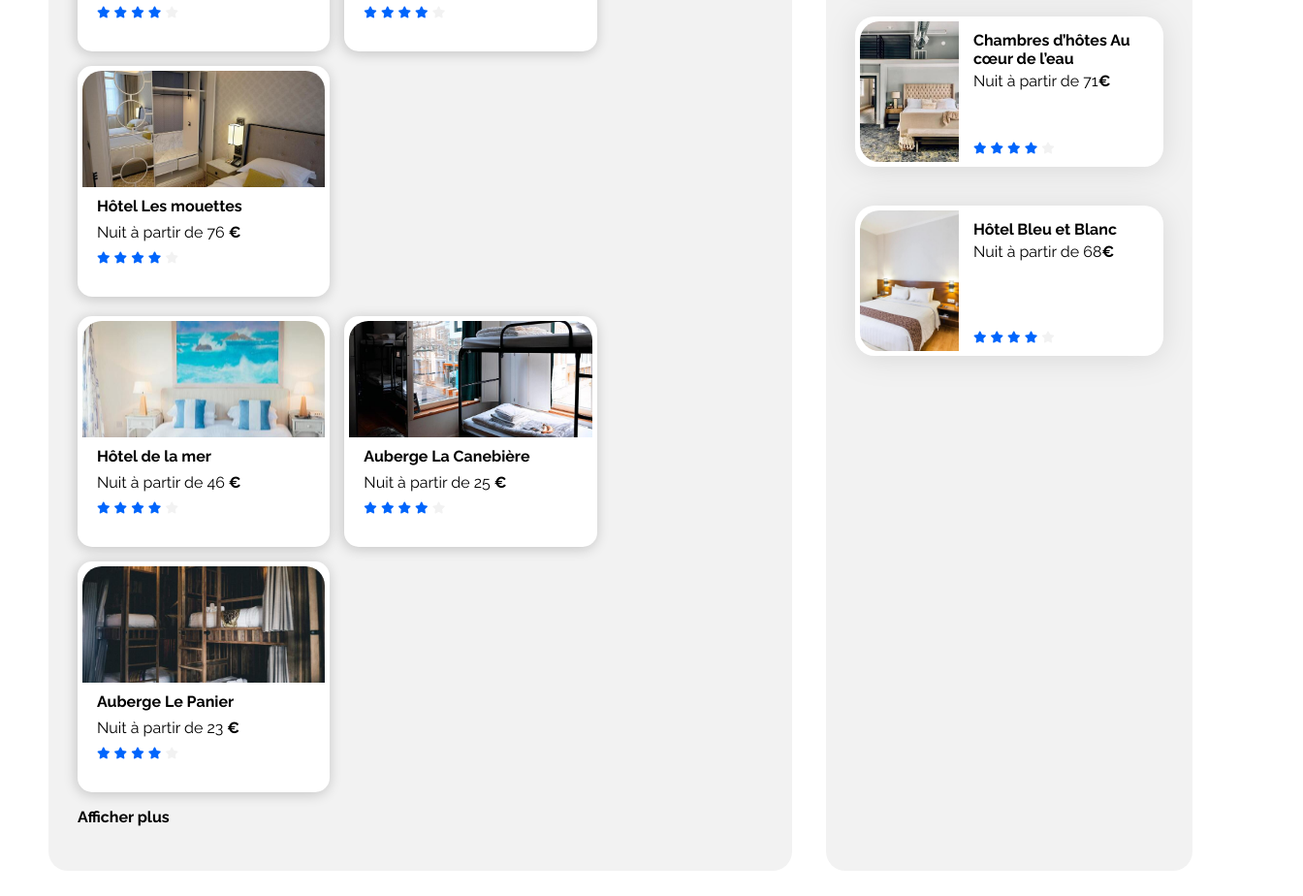
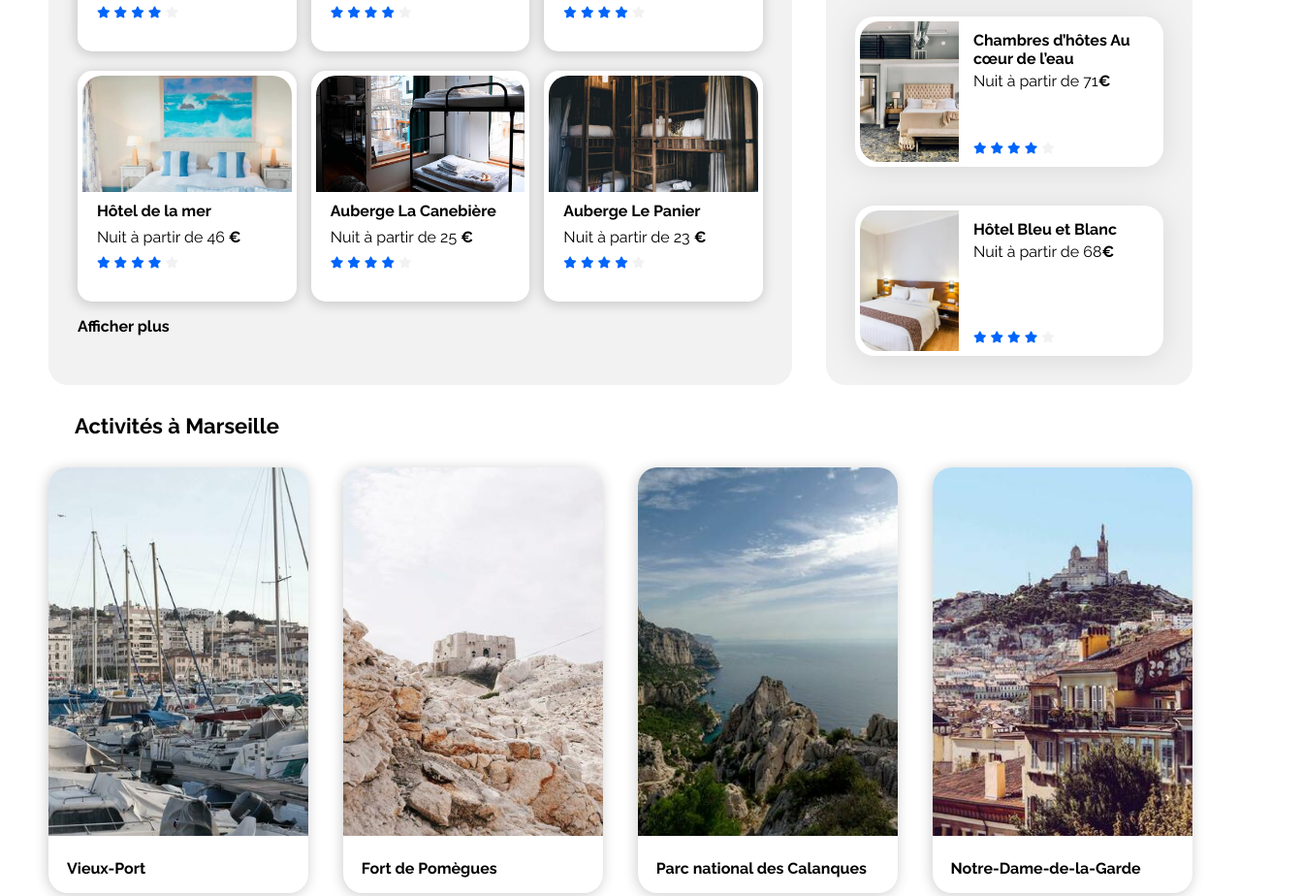
Before and after one commit to Brandonrht/openclassrooomproject2, a plain HTML site: page index.html in a window 1280 px wide. Shown: the part 712-1636 px from the top of the page at 97% size, 1344 px wide, since content can reach past the window. Drawn offline with Linux system fonts and the light colour scheme.

Commit message:
leger ajustement de taille sur tout les media query au niveau des activité

```diff
--- a/css/style.css
+++ b/css/style.css
@@ -57,7 +57,6 @@ a {
 .hotel-list {
     display: flex;
     flex-direction: row;
-    flex-wrap: wrap;
     gap: 15px;
     padding-top: 20px;
 }
@@ -296,7 +295,7 @@ li:hover {
 }
 
 .hotel {
-    width: 250.33px;
+    width: 100%;
     height: 120px;
     border: 5px;
     border-top-left-radius: 20px;
@@ -304,6 +303,9 @@ li:hover {
     object-fit: cover;
 }
 
+.hotel-list a {
+    width: 33%;
+}
 
 .card-title1 {
     margin-top: 10px;
@@ -411,7 +413,7 @@ li:hover {
 
 .activity-content {
     border: 20px;
-    justify-content: space-around;
+    width: 25%;
 }
 
 
@@ -424,9 +426,14 @@ li:hover {
     background-color: white;
     border-radius: 20px;
     box-shadow: -1px 2px 14px 0px rgba(0, 0, 0, 0.2);
+    width: 100%;
+    height: 100%;
 }
 
-
+.card-activity {
+    display: flex;
+    height: 439px;
+}
 
 .flex-activity {
     gap: 3%;
@@ -435,7 +442,7 @@ li:hover {
 .activity-image {
     border-top-left-radius: 20px;
     border-top-right-radius: 20px;
-    width: 297px;
+    width: 100%;
     height: 380px;
     object-fit: cover;
 }
@@ -446,6 +453,7 @@ li:hover {
     font-size: 16px;
     font-weight: bold;
 }
+
 
 .title-activity {
     margin-left: 27px;
@@ -463,6 +471,10 @@ li:hover {
     margin-top: 35px;
 }
 
+.popularactivity {
+    display: flex;
+    flex-direction: column;
+}
 
 .more-info {
     display: flex;
@@ -482,9 +494,10 @@ li:hover {
 /* Medium devices (tablets, less/equal than 1024px) */
 @media (min-width: 768px) and (max-width: 1024px) {
 
-    .main-container{
+    .main-container {
         padding: 0 30px;
     }
+
     .List-filter {
         display: block;
     }
@@ -494,23 +507,29 @@ li:hover {
         flex-wrap: nowrap;
         justify-content: space-between;
     }
-    .accommodationtitle{
+
+    .accommodationtitle {
         display: flex;
     }
-    .all-card{
+
+    .all-card {
         flex-wrap: nowrap;
     }
-    .all-content{
+
+    .all-content {
         display: flex;
         flex-direction: column;
     }
+
     .accommodations {
         width: 100%;
         padding: 30px;
     }
-    .hotel-list a{
+
+    .hotel-list a {
         width: 33%;
     }
+
     .hotel {
         width: 100%;
     }
@@ -736,6 +755,10 @@ li:hover {
         padding-top: 5%;
     }
 
+    .hotel-list a {
+        width: 100%;
+    }
+
     .card-1 {
         display: flex;
         width: 100%;
@@ -762,6 +785,7 @@ li:hover {
     .bottom-footer {
         display: flex;
         flex-direction: column;
+        margin-top: 0%;
 
     }
 
@@ -774,6 +798,7 @@ li:hover {
         display: flex;
         width: 100%;
         flex-direction: column;
+        padding-bottom: 20px;
     }
 
     .activity {
@@ -786,7 +811,14 @@ li:hover {
         justify-content: center;
         flex-direction: column;
         padding: 20px;
+    }
 
+    .flex-activity {
+        gap: 0%;
+    }
+
+    .card-activity {
+        height: 100%;
     }
 
     .activity-content {
```
